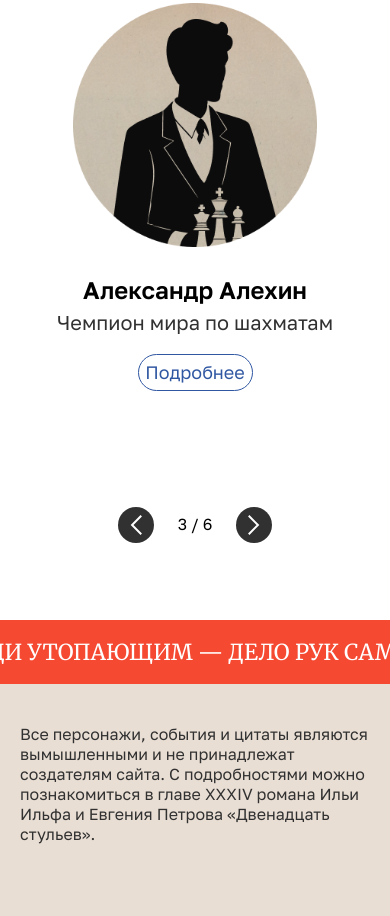
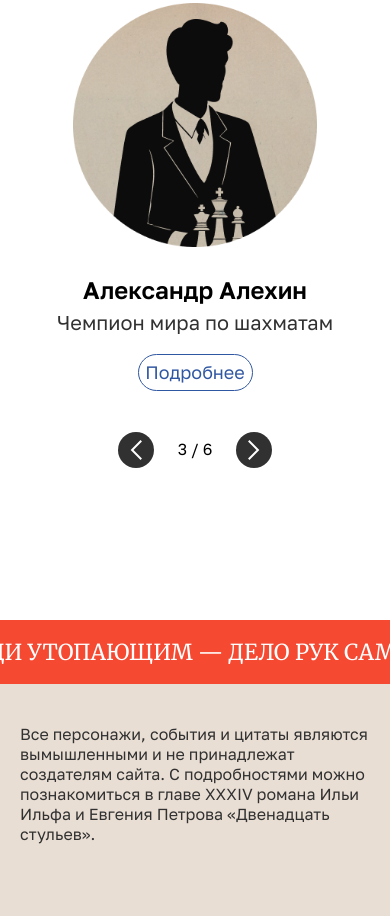
Before and after one commit to eugeneplug/testTask2-Yandex, a plain HTML site: page index.html in a window 390 px wide. Shown: the part 3562-4478 px from the top of the page. Drawn offline with nearby package versions, Linux system fonts and the light colour scheme.

Commit message:
v2.1.1
fix fixed

```diff
--- a/style.css
+++ b/style.css
@@ -879,7 +879,7 @@ main {
 
         .main__block__four__row__btns {
             position: relative;
-            top: 540px;
+            top: 465px;
             z-index: 999;
         }
 
```
